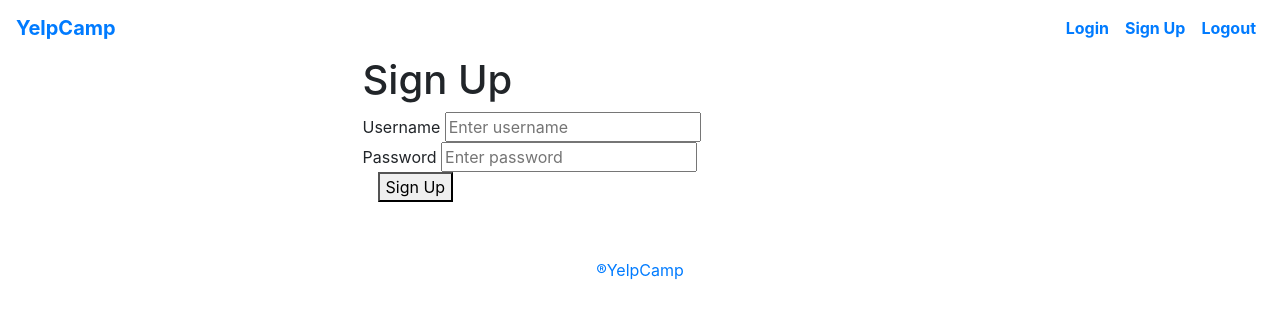
After one commit to catehuang/yelp-camp, a Flask app: template templates/register.html in a window 1280 px wide. The commit adds this page. Shown: the top 319 px of the page. Run offline with Flask 2, Linux system fonts and the light colour scheme; the template is opened without the code that fills it, so the values that code supplies are empty; some libraries are stand-ins or nearby versions.

Commit message:
add ui pages

```diff
--- a/templates/header.html
+++ b/templates/header.html
@@ -14,9 +14,9 @@
 
             <div class="collapse navbar-collapse justify-content-end" id="navContent">
                 <div class="navbar-nav">
-                    <a href="/" class="nav-link">Login</a>
-                    <a href="/" class="nav-link">Sign Up</a>
-                    <a href="/" class="nav-link">Logout</a>
+                    <a href={{url_for('login')}} class="nav-link">Login</a>
+                    <a href={{url_for('register')}} class="nav-link">Sign Up</a>
+                    <a href={{url_for('logout')}} class="nav-link">Logout</a>
                 </div>
             </div>
         </nav>
--- /dev/null
+++ b/templates/register.html
@@ -0,0 +1,21 @@
+{% include "header.html" %}
+
+<div class='ui main text container'>
+    <form action='/register' method='POST' class='ui form' style='width: 50%; margin: auto'>
+        <h1 class='ui header centered'>Sign Up</h1>
+        <div class='field'>
+            <tag>Username</tag>
+            <input type='text' name='username' placeholder="Enter username">
+        </div>
+        <div class='field'>
+            <tag>Password</tag>
+            <input type='password' name='password' placeholder="Enter password">
+        </div>
+        <div class='ui center aligned text container'>
+            <button class='ui button basic blue' type='submit'>Sign Up</button>
+        </div>
+    </form>
+</div>
+
+
+{% include "footer.html" %}
```
Also changed, not shown: templates/login.html (added, +16 -0 lines).
